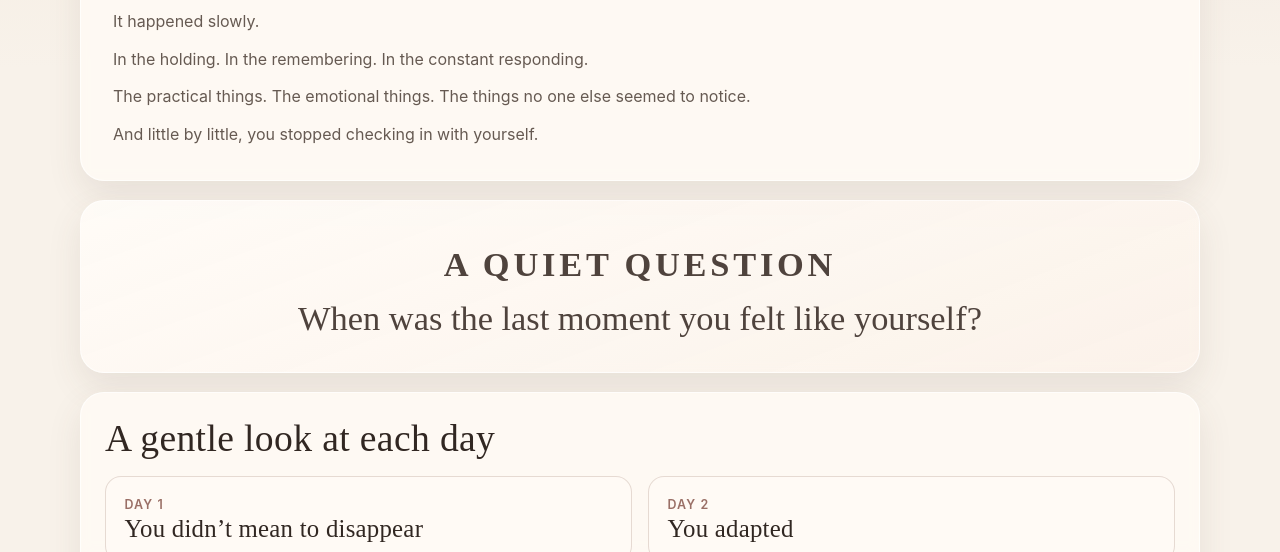
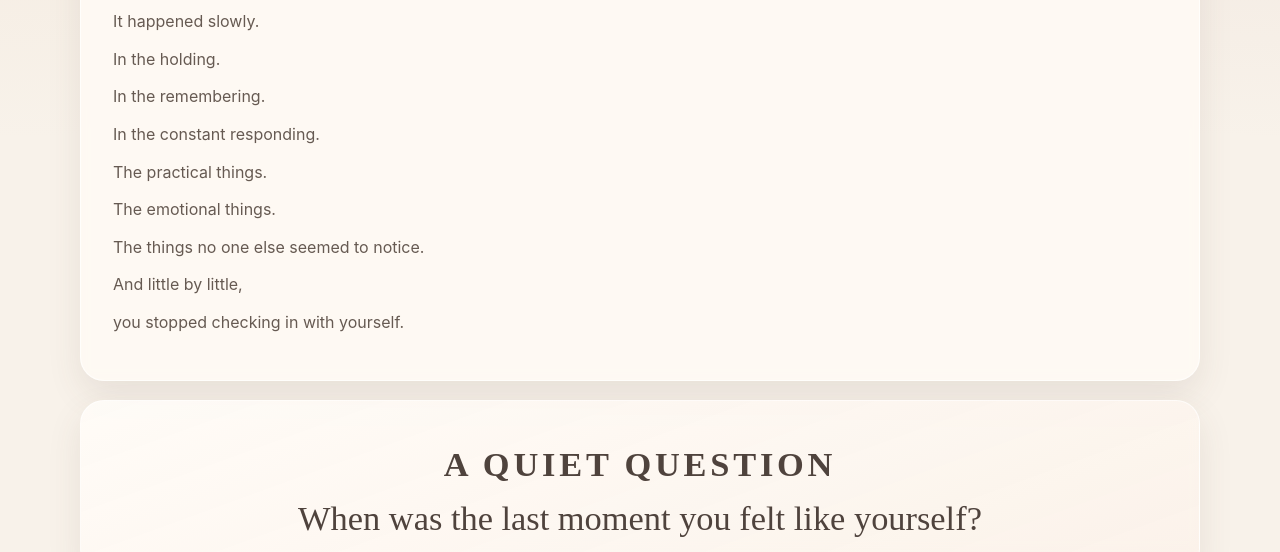
Before and after one commit to harmonyblissnet/5-Day-Reset, a plain HTML site: page index.html in a window 1280 px wide. Shown: the part 548-1100 px from the top of the page. Drawn offline with Linux system fonts and the light colour scheme.

Commit message:
Update index.html

```diff
--- a/index.html
+++ b/index.html
@@ -320,20 +320,18 @@
         <p>
         It happened slowly.
         <p>
-        In the holding.
-
-        In the remembering.
-
-        In the constant responding.
+        <p>In the holding.<p>
+        <p>In the remembering.<p>
+        <p>In the constant responding.<p>
 
         <p>
-        The practical things.
-        The emotional things.
-        The things no one else seemed to notice.
+        <p>The practical things.<p>
+        <p>The emotional things.<p>
+        <p>The things no one else seemed to notice.<p>
         <p>
         <p>
-        And little by little,
-        you stopped checking in with yourself.
+        <p>And little by little,<p>
+        <p>you stopped checking in with yourself.<p>
 
         </p>
       </section>
```
